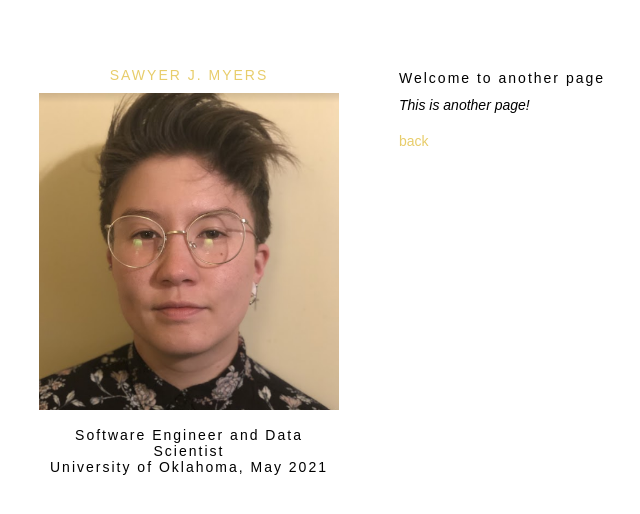
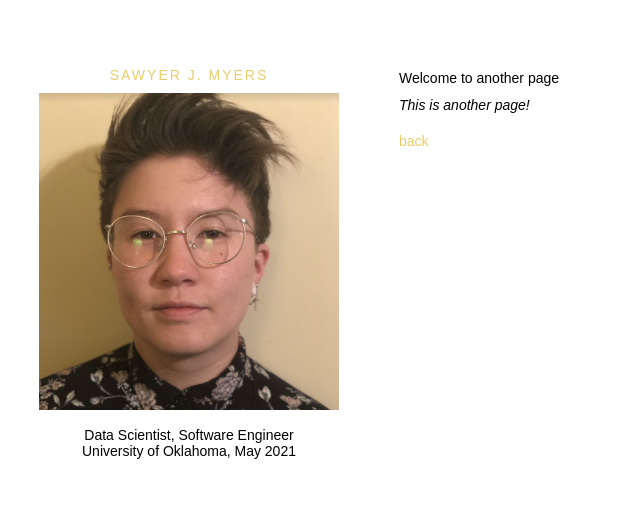
Before and after one commit to myer0432/myer0432.github.io, a Jekyll site: the page built from another-page.md, in a window 1280 px wide. Shown: the top 514 px of the page, without its empty margins (171-811 px from the left). Built offline with Jekyll 4.4.1, drawn with Linux system fonts in a browser that asks for light colours; our own code applies the rules of GitHub Pages for plain Markdown files.

Commit message:
sidebar formatting and contents

```diff
--- a/_config.yml
+++ b/_config.yml
@@ -1,6 +1,6 @@
 title: Sawyer J. Myers
 logo: /assets/img/headshot.png
-role: Software Engineer and Data Scientist
+role: Data Scientist, Software Engineer
 education: University of Oklahoma, May 2021
 
 show_downloads: false
--- a/_layouts/default.html
+++ b/_layouts/default.html
@@ -14,7 +14,7 @@
   <body>
     <div class="wrapper">
       <header>
-        <h1><center><a href="{{ "/" | absolute_url }}" width="200">{{ site.title }}</a></center></h1>
+        <h1><center><a href="{{ "/" | absolute_url }}" width="150">{{ site.title }}</a></center></h1>
 
         {% if site.logo %}
           <img src="{{site.logo | relative_url}}" alt="Logo" />
--- a/_sass/jekyll-theme-minimal.scss
+++ b/_sass/jekyll-theme-minimal.scss
@@ -11,11 +11,12 @@ body {
 h1, h2, h3, h4, h5, h6 {
   font:14px Arial, Helvetica, sans-serif;
   color:#000;
-  letter-spacing:2px;
 }
 
 h1 {
+  font:28px;
   text-transform:uppercase;
+  letter-spacing:2px;
 }
 
 h3 {
```
